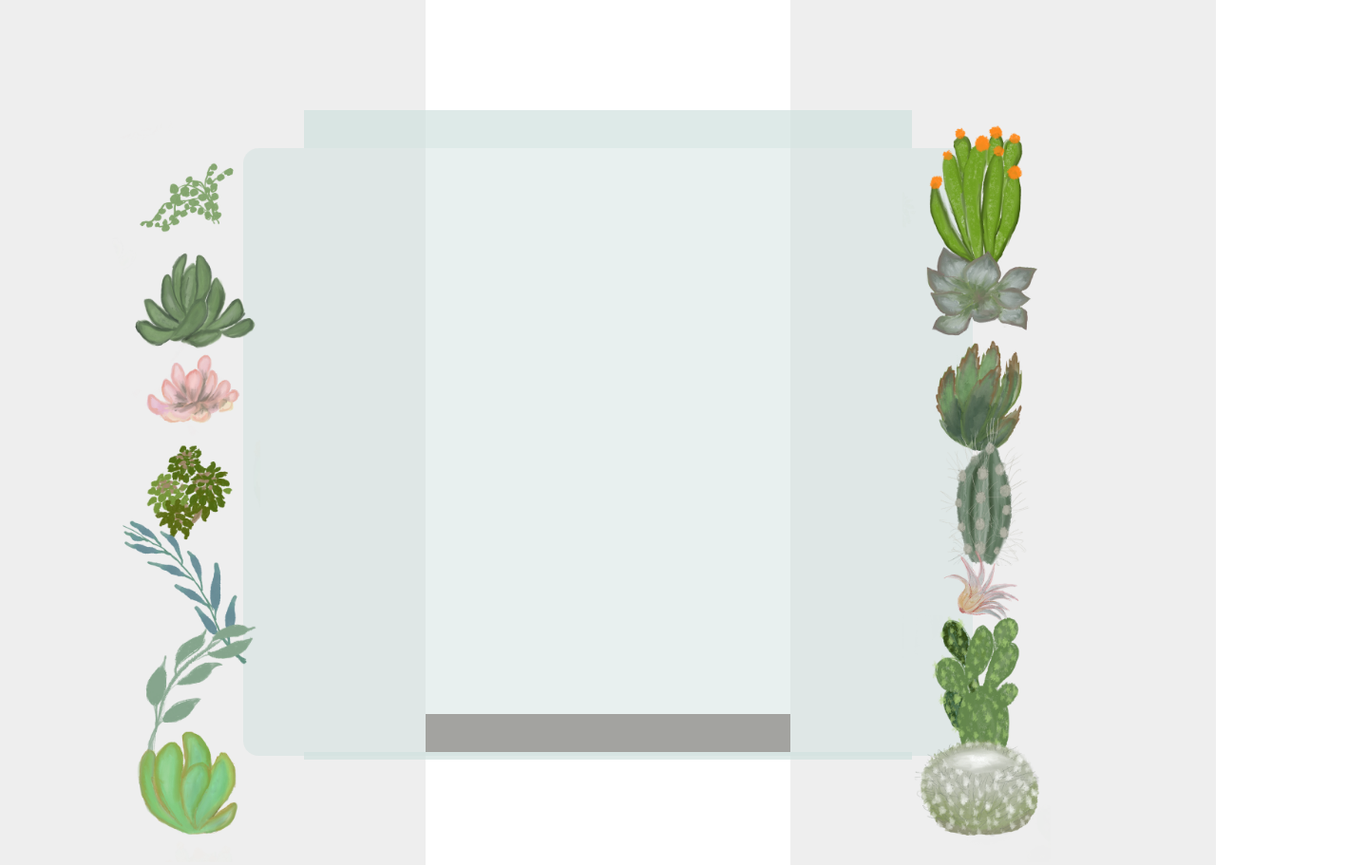
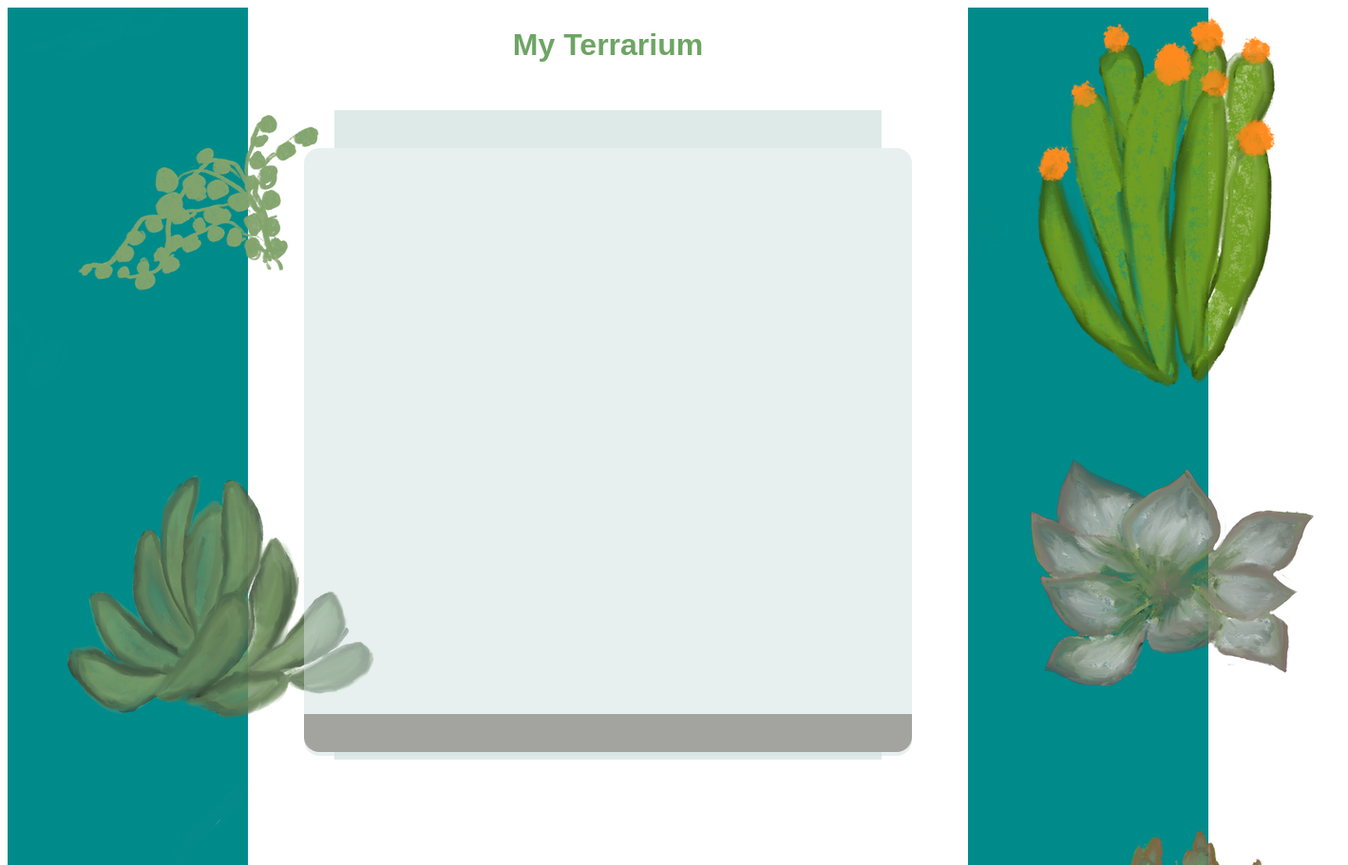
Before and after one commit to ben-gabriel/MS-WebCourse, a website: page MS-Terrarium/index.html in a window 1280 px wide. Shown: the top 911 px of the page at 95% size, 1419 px wide, since content can reach past the window. Drawn offline with Linux system fonts and the light colour scheme.

Commit message:
flexbox practice

```diff
--- a/MS-Terrarium/index.html
+++ b/MS-Terrarium/index.html
@@ -10,7 +10,8 @@
 
 <body>
 
-    <h1 style="color : red">My Terrarium</h1>
+
+    <div class="columns">
 
         <div id="left-container" class="container">
             <div class="plant-holder">
@@ -60,6 +61,8 @@
             </div>
         </div>
 
+        <div id="center-container" class="terrarium">
+            <h1>My Terrarium</h1>
             <div id="terrarium">
                 <div class="jar-top"></div>
                 <div class="jar-walls">
@@ -69,6 +72,9 @@
                 <div class="dirt"></div>
                 <div class="jar-bottom"></div>
             </div>
+        </div>
+
+    </div>
 
 </body>
 
--- a/MS-Terrarium/style.css
+++ b/MS-Terrarium/style.css
@@ -1,11 +1,85 @@
 h1 {
-    color: blue;
+	color: #6da564;
+    display:flex;
+	justify-content: center;
+
+
 }
 
 body {
     font-family: Arial, Helvetica, sans-serif, arial, sans-serif;
 }
 
+.columns{
+    display: flex;
+    flex-direction:row;
+}
+
+#center-container {
+    order: 2;
+    width: 60%;
+}
+
+#left-container {
+    order: 1;
+    width: 20%;
+}
+
+#right-container {
+    order: 3;
+    width: 20%;
+}
+
+.container {
+    background-color: darkcyan;
+}
+
+
+.jar-walls {
+    height: 80%;
+    width: 50%;
+    background: #d1e1df;
+    border-radius: 1rem;
+    position: absolute;
+    bottom: 0.5%;
+    left: 25%;
+    opacity: 0.5;
+    z-index: 1;
+}
+.jar-top {
+    width: 45%;
+    height: 5%;
+    background: #d1e1df;
+    position: absolute;
+    bottom: 80.5%;
+    left: 27.5%;
+    opacity: 0.7;
+    z-index: 1;
+}
+
+.dirt {
+    width: 50%;
+    height: 5%;
+    background: #3a241d;
+    position: absolute;
+    border-radius: 0 0 1rem 1rem;
+    bottom: 1%;
+    left: 25%;
+    opacity: 0.7;
+    z-index: -1;
+}
+
+.jar-bottom {
+    width: 45%;
+    height: 1%;
+    background: #d1e1df;
+    position: absolute;
+    bottom: 0%;
+    left: 27.5%;
+    opacity: 0.7;
+}
+
+/*
 #left-container {
     background-color: #eee;
     width: 15%;
@@ -39,46 +113,4 @@ body {
     z-index: 2;
 }
 
-.jar-walls {
-    height: 80%;
-    width: 60%;
-    background: #d1e1df;
-    border-radius: 1rem;
-    position: absolute;
-    bottom: 0.5%;
-    left: 20%;
-    opacity: 0.5;
-    z-index: 1;
-}
-.jar-top {
-    width: 50%;
-    height: 5%;
-    background: #d1e1df;
-    position: absolute;
-    bottom: 80.5%;
-    left: 25%;
-    opacity: 0.7;
-    z-index: 1;
-}
-
-.jar-bottom {
-    width: 50%;
-    height: 1%;
-    background: #d1e1df;
-    position: absolute;
-    bottom: 0%;
-    left: 25%;
-    opacity: 0.7;
-}
-
-.dirt {
-    width: 60%;
-    height: 5%;
-    background: #3a241d;
-    position: absolute;
-    border-radius: 0 0 1rem 1rem;
-    bottom: 1%;
-    left: 20%;
-    opacity: 0.7;
-    z-index: -1;
-}
+*/
```
Also changed, not shown: 1 other file. Lines whose indentation alone changed are shown as unchanged.
